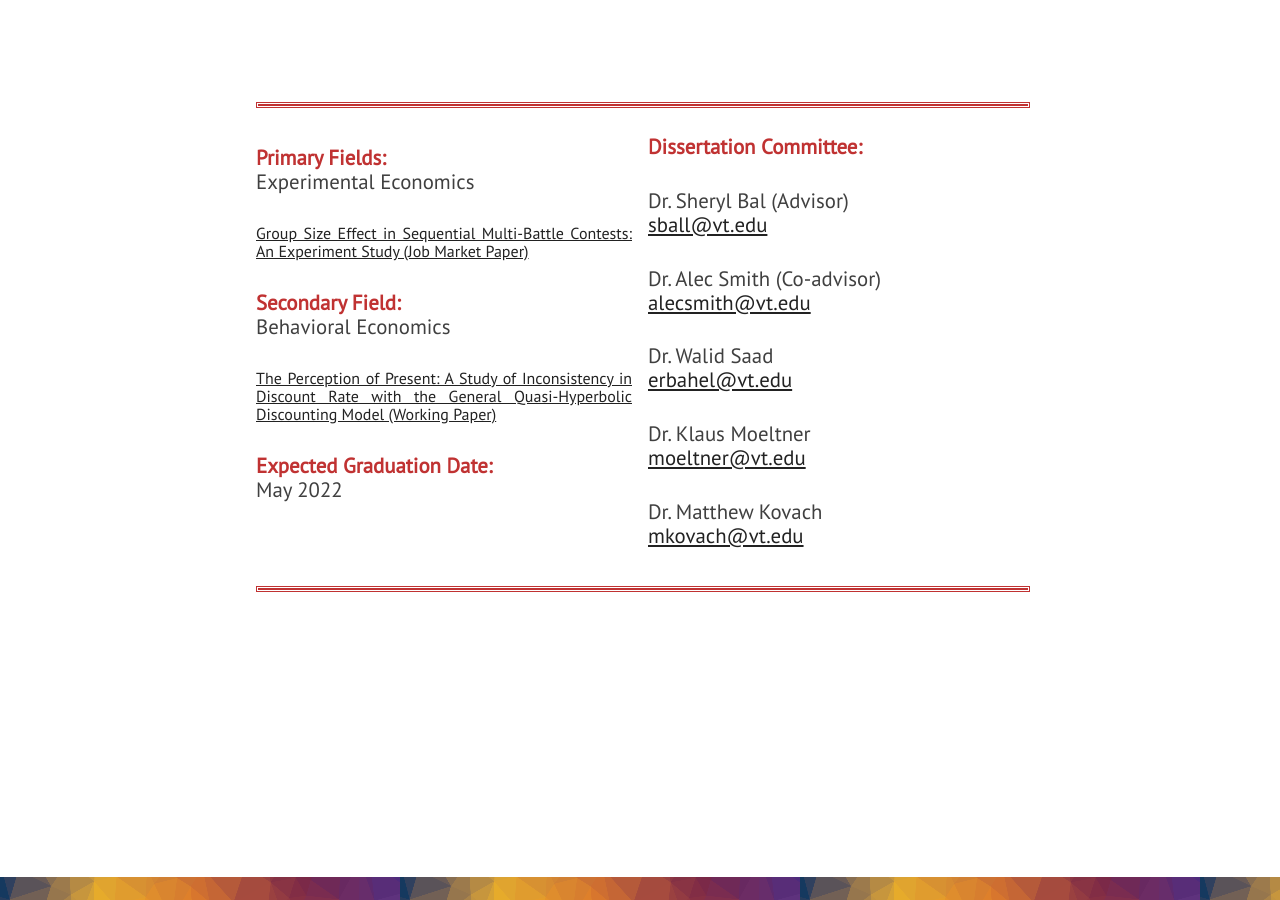
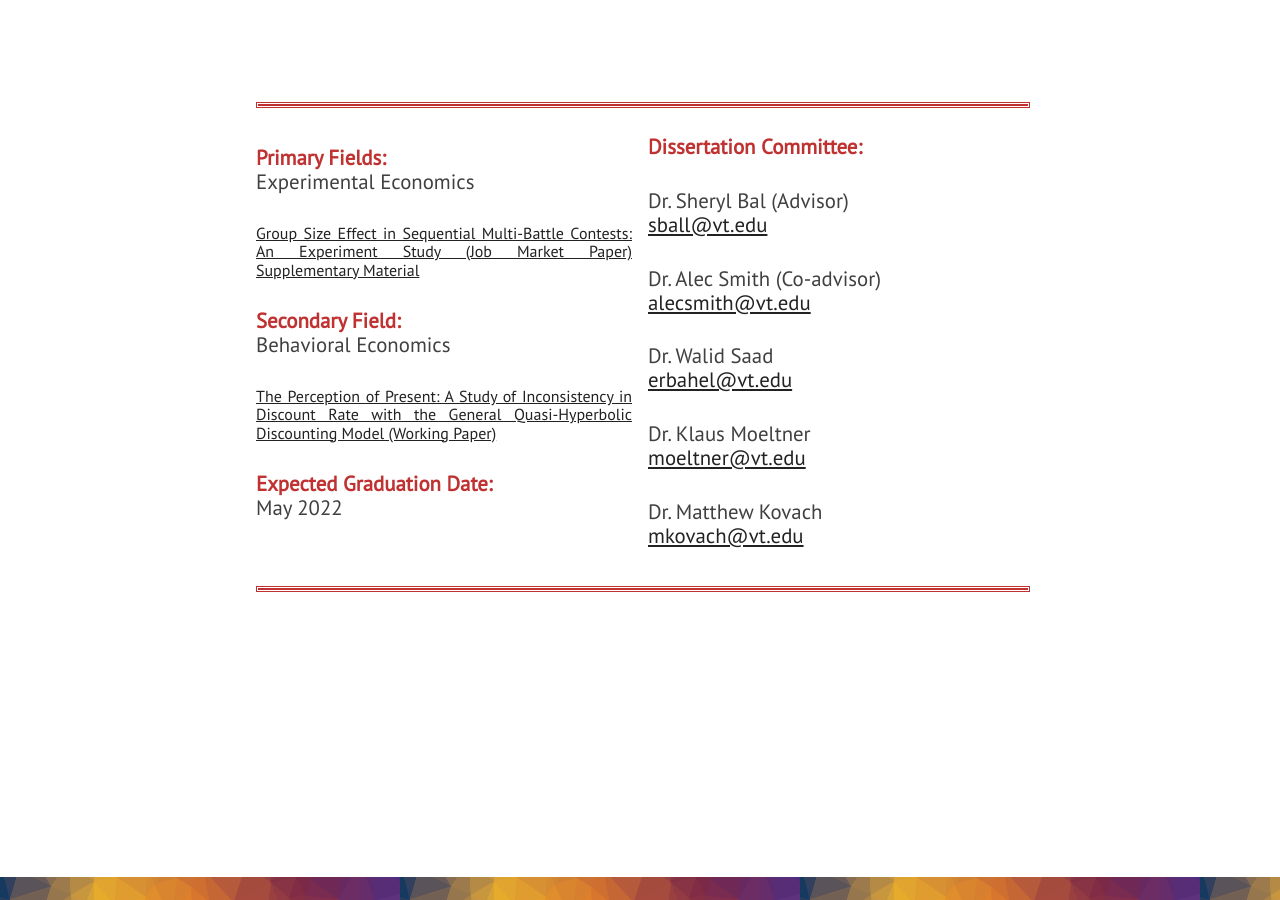
Before and after one commit to KevinKCV/kevinzou, a Jekyll site: the page built from index.html, in a window 1280 px wide and 900 px high, scrolled down 1083 px. Built offline with Jekyll 4.4.1, drawn with Linux system fonts in a browser that asks for light colours; nearby versions of some CDN libraries.

Commit message:
Update 01info.html

```diff
--- a/_includes/01info.html
+++ b/_includes/01info.html
@@ -11,7 +11,8 @@
             <b class="paragraph-text" style="color:rgb(192, 50, 50)"> Primary Fields:</b> <br>
              Experimental Economics </p>
             <a href="/kevinzou/assets/doc/groupsize.pdf"> Group Size Effect in Sequential Multi-Battle Contests:
-                An Experiment Study (Job Market Paper) </a> </p>
+                An Experiment Study (Job Market Paper) </a>
+            <a href="/kevinzou/assets/doc/Instructions.pdf"> Supplementary Material </a></p>
 
 
 
```
